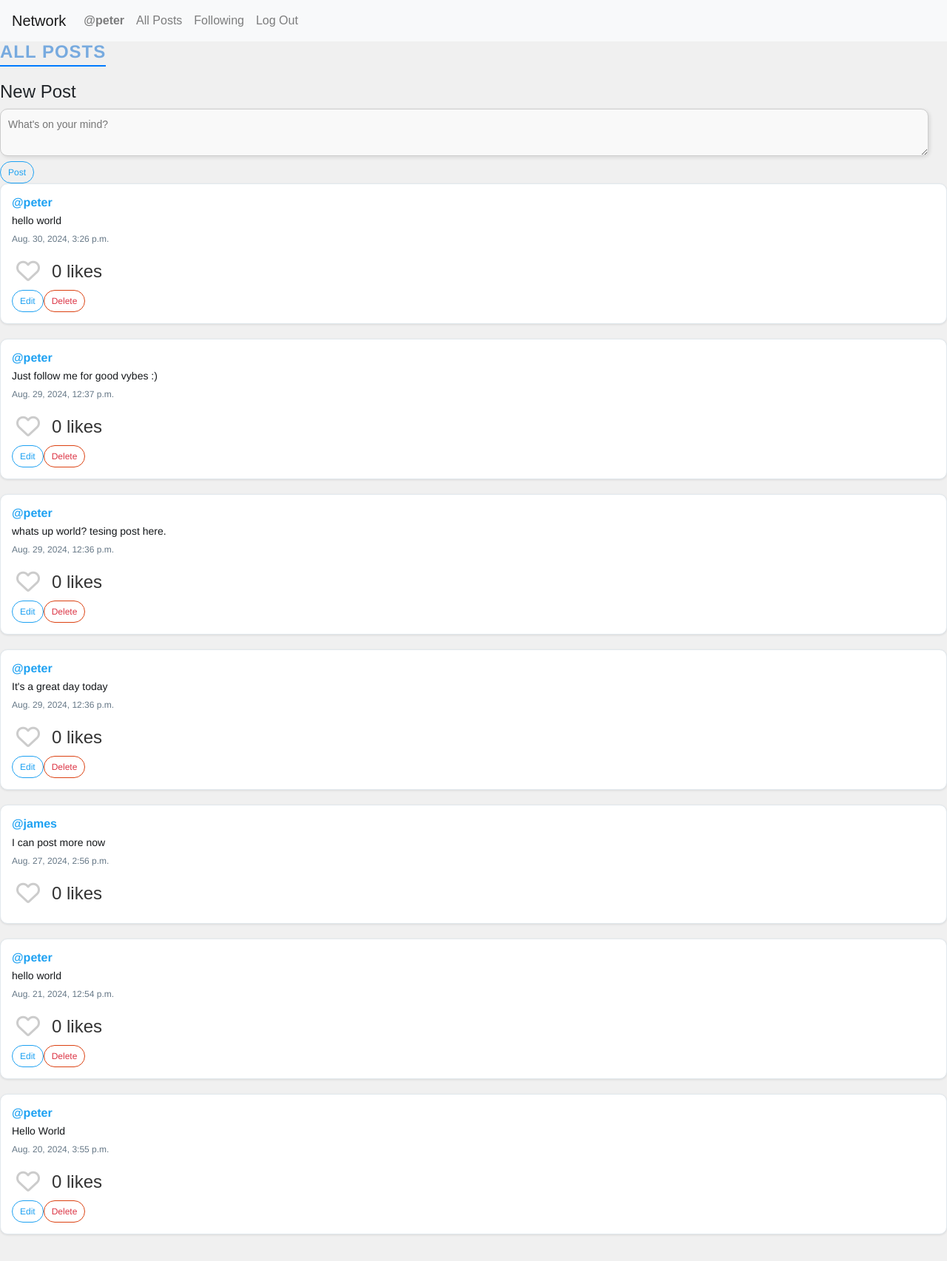
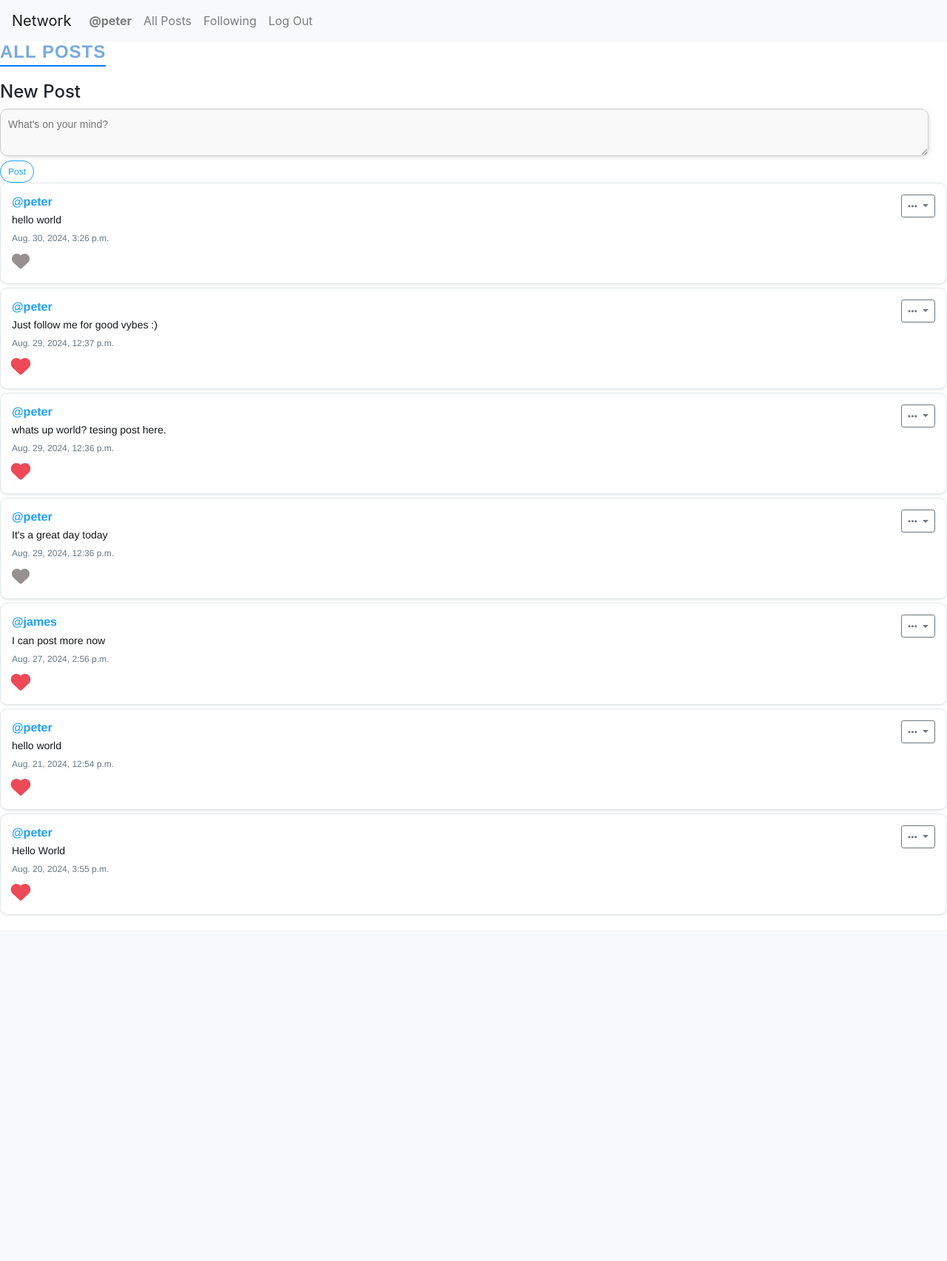
Before and after one commit to pgatundu/Networking, a Django app: page / in a window 1280 px wide. Shown: the whole page at 74% size. After the commit the page ends 1237 px from the top, so only its background shows below. Run offline with Django 3.2, Linux system fonts and the light colour scheme; a user stored in the database is signed in; data comes from the database, SQL or seed files in the repository; both versions use the stored data as it was after the commit; some libraries are stand-ins or nearby versions.

Commit message:
fifth commit

```diff
--- a/network/models.py
+++ b/network/models.py
@@ -25,9 +25,9 @@ class Follow(models.Model):
         return f"{self.user} is following {self.user_follower}"
 
 class Like(models.Model):
-    post = models.ForeignKey(Post, on_delete=models.CASCADE)
+    post = models.ForeignKey(Post, on_delete=models.CASCADE, related_name='likes')
     user = models.ForeignKey(User, on_delete=models.CASCADE)
-    liked = models.BooleanField(default=False)
+    liked = models.BooleanField(default=True)
 
     class Meta:
         unique_together = ('post', 'user')  # Ensures a user can only like/unlike a post once
--- a/network/static/network/styles.css
+++ b/network/static/network/styles.css
@@ -261,51 +261,48 @@ h3 {
     color: #fff;
     /* White text on hover */
 }
-.btn.like-button {
-    display: flex;
-    align-items: center;
-    border: none;
-    background: none;
+
+.heart-icon {
+    font-size: 24px;
+    color: #969090;
+    /* Default grey color */
     cursor: pointer;
-    color: #262626;
-    /* Default color */
-    font-size: 24px;
-    /* Adjust as needed */
-}
-body {
-    font-family: Arial, sans-serif;
-    justify-content: center;
-    align-items: right;
-    background-color: #f0f0f0;
+    transition: color 0.2s ease-in-out, transform 0.2s ease-in-out;
 }
 
-.post {
-    margin-bottom: 20px;
+.heart-icon.liked {
+    color: #ed4956;
+    /* Red color when liked */
+    transform: scale(1.1);
 }
 
-.like-container {
-    display: flex;
-    align-items: center;
+.like-count {
+    font-size: 16px;
+    margin-left: 8px;
 }
 
 .like-button {
     background: none;
     border: none;
+    padding: 0;
     cursor: pointer;
-    outline: none;
-    font-size: 2rem;
-    color: #ccc;
-    /* Grey color for unliked state */
-    transition: color 0.3s ease;
 }
 
-.like-button.liked i {
-    color: #e74c3c;
-    /* Red color for liked state */
+.dropdown-menu {
+    min-width: auto;
+    padding: 0;
 }
 
-.like-count {
-    margin-left: 10px;
-    font-size: 1.5rem;
-    color: #333;
+.dropdown-item {
+    padding: 10px 20px;
+    font-size: 14px;
+    cursor: pointer;
 }
+
+.dropdown-item:hover {
+    background-color: #f8f9fa;
+}
+
+.dropdown-item.text-danger {
+    color: #dc3545;
+}
--- a/network/templates/network/index.html
+++ b/network/templates/network/index.html
@@ -1,6 +1,8 @@
 {% extends "network/layout.html" %}
 
 {% block body %}
+
+
 <script>
     function getCookie(name) {
         const value = `; ${document.cookie}`;
@@ -15,7 +17,7 @@
 
         fetch(`/edit/${id}`, {
             method: "POST",
-            headers: { "Content-tpye": "application/json", "X-CSRFToken": getCookie("csrftoken") },
+            headers: { "Content-Type": "application/json", "X-CSRFToken": getCookie("csrftoken") },
             body: JSON.stringify({
                 content: textareaValue
             })
@@ -26,20 +28,14 @@
 
                 modal.classList.remove('show');
                 modal.setAttribute('aria-hidden', 'true');
-                modal.setAttribute('style', 'dispaly: none');
+                modal.setAttribute('style', 'display: none');
 
-                //modal backdrops
-
+                // Remove modal backdrops
                 const modalsBackdrops = document.getElementsByClassName('modal-backdrop');
-
                 for (let i = 0; i < modalsBackdrops.length; i++) {
                     document.body.removeChild(modalsBackdrops[i]);
                 }
             });
-    }
-
-    function likeHandler(id, whoYouLiked) {
-
     }
 
     function deletePost(postId) {
@@ -48,7 +44,7 @@
                 method: 'POST',
                 headers: {
                     'Content-Type': 'application/json',
-                    'X-CSRFToken': '{{ csrf_token }}', // Use Django's CSRF token
+                    'X-CSRFToken': '{{ csrf_token }}',
                 },
                 body: JSON.stringify({
                     id: postId
@@ -65,63 +61,72 @@
         }
     }
 
-    document.addEventListener('DOMContentLoaded', function () {
-        const likeButtons = document.querySelectorAll('.like-button');
+    function toggleLike(postId, button) {
+            const likeButton = button.querySelector('.heart-icon');
+            const likeCountElement = document.getElementById(`like-count-${postId}`);
 
-        likeButtons.forEach(button => {
-            button.addEventListener('click', async function () {
-                const postElement = this.closest('.post');
-                const postId = postElement.getAttribute('data-post-id');
-                const likeCountElement = postElement.querySelector('.like-count');
-                let likeCount = parseInt(likeCountElement.textContent);
-                let liked = this.getAttribute('data-liked') === 'true';
+            fetch(`/like/${postId}/`, {
+                method: 'POST',
+                headers: {
+                    'Content-Type': 'application/json',
+                    'X-CSRFToken': getCookie('csrftoken')
+                },
+                body: JSON.stringify({ action: likeButton.classList.contains('liked') ? 'unlike' : 'like' })
+            })
+                .then(response => response.json())
+                .then(data => {
+                    if (data.success) {
+                        // Toggle like status
+                        likeButton.classList.toggle('liked');
+                        // Update like count
+                        likeCountElement.textContent = data.like_count;
+                    } else {
+                        console.error('Error:', data.error);
+                    }
+                })
+                .catch(error => console.error('Error:', error));
+        }
 
-                // Toggle like state
-                liked = !liked;
-                this.setAttribute('data-liked', liked);
+    function toggleLike(postId, button) {
+        const likeButton = button.querySelector('.heart-icon');
+        const likeCountElement = document.getElementById(`like-count-${postId}`);
 
-                // Update the icon and like count on the frontend
-                if (liked) {
-                    this.classList.add('liked');
-                    this.querySelector('i').classList.remove('fa-regular');
-                    this.querySelector('i').classList.add('fa-solid');
-                    likeCount++;
+        fetch(`/like/${postId}/`, {
+            method: 'POST',
+            headers: {
+                'Content-Type': 'application/json',
+                'X-CSRFToken': getCookie('csrftoken')
+            },
+            body: JSON.stringify({ action: likeButton.classList.contains('liked') ? 'unlike' : 'like' })
+        })
+            .then(response => response.json())
+            .then(data => {
+                if (data.success) {
+                    // Toggle like status
+                    likeButton.classList.toggle('liked');
+                    // Update like count
+                    likeCountElement.textContent = data.like_count;
                 } else {
-                    this.classList.remove('liked');
-                    this.querySelector('i').classList.remove('fa-solid');
-                    this.querySelector('i').classList.add('fa-regular');
-                    likeCount--;
+                    console.error('Error:', data.error);
                 }
+            })
+            .catch(error => console.error('Error:', error));
+    }
 
-                // Update the displayed like count
-                likeCountElement.textContent = `${likeCount} ${likeCount === 1 ? 'like' : 'likes'}`;
-
-                // Send the like/unlike request to the server
-                const csrfToken = getCookie('csrftoken');
-                try {
-                    const response = await fetch(`/like/${postId}/`, {
-                        method: 'POST',
-                        headers: {
-                            'Content-Type': 'application/json',
-                            'X-CSRFToken': csrfToken,  // Include CSRF token
-                        },
-                        body: JSON.stringify({ liked: liked })
-                    });
-
-                    if (!response.ok) {
-                        throw new Error('Failed to update like status');
-                    }
-
-                    // Optionally, handle the server response here
-                    const result = await response.json();
-                    console.log(result);
-                } catch (error) {
-                    console.error('Error:', error);
-                    // Optionally, revert the like state in case of error
+    function getCookie(name) {
+        let cookieValue = null;
+        if (document.cookie && document.cookie !== '') {
+            const cookies = document.cookie.split(';');
+            for (let i = 0; i < cookies.length; i++) {
+                const cookie = cookies[i].trim();
+                if (cookie.substring(0, name.length + 1) === (name + '=')) {
+                    cookieValue = decodeURIComponent(cookie.substring(name.length + 1));
+                    break;
                 }
-            });
-        });
-    });
+            }
+        }
+        return cookieValue;
+    }
 
 
 </script>
@@ -142,26 +147,35 @@
 <div class="all-posts">
     {% for post in posts_of_the_page %}
     <div class="cols post">
-        <h5 class="username"><a href="{% url 'profile' user_id=post.user.id %}">@{{ post.user }}</a></h5>
-        <h6 class="content" id="content_{{ post.id }}">{{ post.content }}</h6>
-        <p class="date">{{ post.date }}</p>
-        {% if user.is_authenticated %}
-            <div class="like-container">
-                <button class="like-button" data-liked="false">
-                <i class="fa-regular fa-heart"></i>
+        <div class="d-flex justify-content-between">
+            <div>
+                <h5 class="username"><a href="{% url 'profile' user_id=post.user.id %}">@{{ post.user }}</a></h5>
+                <h6 class="content" id="content_{{ post.id }}">{{ post.content }}</h6>
+                <p class="date">{{ post.date }}</p>
+                <button id="like-button-{{ post.id }}" class="like-button" onclick="toggleLike({{ post.id }}, this)">
+                    <i class="fa-solid fa-heart heart-icon {% if post.id in whoYouLiked %}liked{% endif %}"></i>
                 </button>
-                <span class="like-count">0 likes</span>
+
             </div>
-        {% endif %}
 
-        {% if user.is_authenticated %}
-        {% if user == post.user %}
+            {% if user.is_authenticated %}
+            <div class="dropdown">
+                <button class="btn btn-outline-secondary btn-sm dropdown-toggle" type="button"
+                    id="dropdownMenuButton{{ post.id }}" data-toggle="dropdown" aria-haspopup="true"
+                    aria-expanded="false">
+                    <i class="fa fa-ellipsis-h"></i>
+                </button>
+                <div class="dropdown-menu dropdown-menu-right" aria-labelledby="dropdownMenuButton{{ post.id }}">
+                    {% if user == post.user %}
+                    <button class="dropdown-item" data-toggle="modal"
+                        data-target="#modal_edit_post_{{post.id}}">Edit</button>
+                    <button class="dropdown-item text-danger" onclick="deletePost({{ post.id }})">Delete</button>
+                    {% endif %}
+                </div>
+            </div>
+            {% endif %}
+        </div>
 
-        <div class="d-flex justify-content-aroud">
-            <button class="btn btn-outline-primary btn-sm" data-toggle="modal"
-                data-target="#modal_edit_post_{{post.id}}">Edit</button>
-            <button class="btn btn-outline-danger btn-sm" onclick="deletePost({{ post.id }})">Delete</button>
-        </div>
         <div class="modal" id="modal_edit_post_{{post.id}}" tabindex="-1" role="dialog"
             aria-labelledby="modal_edit_post_{{post.id}}" aria-hidden="true">
             <div class="modal-dialog" role="document">
@@ -185,14 +199,18 @@
                 </div>
             </div>
         </div>
-        {% endif %}
-        {% endif %}
+
+
+
+
+
+
     </div>
     {% endfor %}
 </div>
 
 <nav aria-label="Page navigation example">
-    <ul class="pagination d flex justify-content-center">
+    <ul class="pagination d-flex justify-content-center">
         {% if posts_of_the_page.has_previous %}
         <li class="page-item"><a class="page-link"
                 href="?page={{ posts_of_the_page.previous_page_number }}">Previous</a></li>
@@ -200,7 +218,6 @@
         {% if posts_of_the_page.has_next %}
         <li class="page-item"><a class="page-link" href="?page={{ posts_of_the_page.next_page_number }}">Next</a></li>
         {% endif %}
-
     </ul>
 </nav>
 {% endblock %}
--- a/network/templates/network/layout.html
+++ b/network/templates/network/layout.html
@@ -5,14 +5,14 @@
 
 <head>
     <title>{% block title %}Social Network{% endblock %}</title>
-    <!-- Font Awesome CSS -->
-    <link rel="stylesheet" href="https://cdnjs.cloudflare.com/ajax/libs/font-awesome/6.4.0/css/all.min.css">
-    <link rel="stylesheet" href="styles.css">
-    <!-- Bootstrap CSS -->
-    <link rel="stylesheet" href="https://stackpath.bootstrapcdn.com/bootstrap/4.4.1/css/bootstrap.min.css"
+        <!-- Font Awesome -->
+        <link rel="stylesheet" href="https://cdnjs.cloudflare.com/ajax/libs/font-awesome/6.0.0/css/all.min.css">
+        <!-- Bootstrap CSS -->
+        <link rel="stylesheet" href="https://stackpath.bootstrapcdn.com/bootstrap/4.4.1/css/bootstrap.min.css"
         integrity="sha384-Vkoo8x4CGsO3+Hhxv8T/Q5PaXtkKtu6ug5TOeNV6gBiFeWPGFN9MuhOf23Q9Ifjh" crossorigin="anonymous">
-    <!-- Custom Styles -->
-    <link href="{% static 'network/styles.css' %}" rel="stylesheet">
+        <!-- Custom Styles -->
+        <link href="{% static 'network/styles.css' %}" rel="stylesheet">
+        <link rel="stylesheet" href="{% static 'path/to/your/styles.css' %}">
 </head>
 
 <body>
--- a/network/urls.py
+++ b/network/urls.py
@@ -1,20 +1,17 @@
-
 from django.urls import path
-
 from . import views
 
 urlpatterns = [
     path("", views.index, name="index"),
-    path("login", views.login_view, name="login"),
-    path("logout", views.logout_view, name="logout"),
-    path("register", views.register, name="register"),
-    path("newPost", views.newPost, name="newPost"),
-    path("profile/<int:user_id>", views.profile, name="profile"),
-    path("unfollow", views.unfollow, name="unfollow"),
-    path("follow", views.follow, name="follow"),
-    path("following", views.following, name="following"),
-    path("edit/<int:post_id>", views.edit, name="edit"),
-    path('delete_post/<int:post_id>/', views.delete_post, name='delete_post'),
-     path('like/<int:post_id>/', views.toggle_like, name='toggle_like'),
-    path('like-status/<int:post_id>/', views.get_like_status, name='get_like_status'),
+    path("login/", views.login_view, name="login"),
+    path("logout/", views.logout_view, name="logout"),
+    path("register/", views.register, name="register"),
+    path("newPost/", views.newPost, name="newPost"),
+    path("profile/<int:user_id>/", views.profile, name="profile"),
+    path("unfollow/", views.unfollow, name="unfollow"),
+    path("follow/", views.follow, name="follow"),
+    path("following/", views.following, name="following"),
+    path("edit/<int:post_id>/", views.edit, name="edit"),
+    path("delete_post/<int:post_id>/", views.delete_post, name="delete_post"),
+    path("like-toggle/<int:post_id>/", views.toggle_like, name="toggle_like"),
 ]
--- a/network/views.py
+++ b/network/views.py
@@ -5,10 +5,13 @@ from django.shortcuts import render
 from django.urls import reverse
 from django.core.paginator import Paginator
 import json
+from django import template
 from django.http import JsonResponse
-from django.contrib.auth.decorators import login_required
 from django.shortcuts import get_object_or_404
+from django.views.decorators.csrf import csrf_exempt
 from .models import User,Post,Follow,Like
+
+register = template.Library()
 
 def delete_post(request, post_id):
     if request.method == 'POST':
@@ -16,31 +19,6 @@ def delete_post(request, post_id):
         post.delete()
         return JsonResponse({'status': 'Post deleted successfully'})
     return JsonResponse({'status': 'Invalid request'}, status=400)
-
-def toggle_like(request, post_id):
-    post = Post.objects.get(id=post_id)
-    user = request.user
-
-    like, created = Like.objects.get_or_create(post=post, user=user)
-
-    # Toggle the liked status
-    like.liked = not like.liked
-    like.save()
-
-    # Count the total number of likes for the post
-    like_count = Like.objects.filter(post=post, liked=True).count()
-
-    return JsonResponse({'like_count': like_count, 'user_liked': like.liked})
-
-@login_required
-def get_like_status(request, post_id):
-    post = Post.objects.get(id=post_id)
-    user = request.user
-
-    like_count = Like.objects.filter(post=post, liked=True).count()
-    user_liked = Like.objects.filter(post=post, user=user, liked=True).exists()
-
-    return JsonResponse({'like_count': like_count, 'user_liked': user_liked})
 
 
 
@@ -53,33 +31,34 @@ def edit(request,post_id):
         edit_post.save()
         return JsonResponse({"message": "Change Successful", "data": data["content"]})
 
+def index(request):
+    allPosts = Post.objects.all().order_by("-id")
 
-
-
-def index(request):
-    allPosts = Post.objects.all().order_by("id").reverse()
-
-    # Paginator
     paginator = Paginator(allPosts, 10)
     page_number = request.GET.get('page')
     posts_of_the_page = paginator.get_page(page_number)
 
+    like_counts = {}
+    for post in allPosts:
+        like_counts[post.id] = post.likes.filter(liked=True).count()
+
     allLikes = Like.objects.all()
-
     whoYouLiked = []
     try:
         for like in allLikes:
             if like.user.id == request.user.id:
                 whoYouLiked.append(like.post.id)
     except:
-        whoYouLiked =[]
+        whoYouLiked = []
+
+    return render(request, "network/index.html", {
+        "allPosts": allPosts,
+        "posts_of_the_page": posts_of_the_page,
+        "whoYouLiked": whoYouLiked,
+        "like_counts": like_counts
+    })
 
 
-    return render(request, "network/index.html",{
-                      "allPosts": allPosts,
-                      "posts_of_the_page": posts_of_the_page,
-                      "whoYouLiked": whoYouLiked
-                  })
 
 def newPost(request):
     if request.method == "POST":
@@ -119,6 +98,28 @@ def profile(request, user_id):
                     "isFollowing": isFollowing,
                     "user_profile": user
                 })
+
+
+def toggle_like(request, post_id):
+    if request.method == 'POST':
+        data = json.loads(request.body)
+        action = data.get('action')
+        user = request.user
+        post = Post.objects.get(id=post_id)
+
+        if action == 'like':
+            like, created = Like.objects.get_or_create(post=post, user=user)
+            if not created:
+                return JsonResponse({'success': False, 'error': 'Already liked'})
+        elif action == 'unlike':
+            Like.objects.filter(post=post, user=user).delete()
+        else:
+            return JsonResponse({'success': False, 'error': 'Invalid action'})
+
+        like_count = post.likes.filter(liked=True).count()
+        return JsonResponse({'success': True, 'like_count': like_count})
+
+    return JsonResponse({'success': False, 'error': 'Invalid request method'})
 
 def following(request):
     currentUser = User.objects.get(pk=request.user.id)
@@ -208,3 +209,8 @@ def register(request):
         return HttpResponseRedirect(reverse("index"))
     else:
         return render(request, "network/register.html")
+
+
+
+def get_item(dictionary, key):
+    return dictionary.get(key)
```
Also changed, not shown: network/templates/network/following.html (+7 -0 lines), network/templates/network/profile.html (+53 -74 lines), db.sqlite3, network/migrations/0007_alter_like_liked_alter_like_post.py (added).
